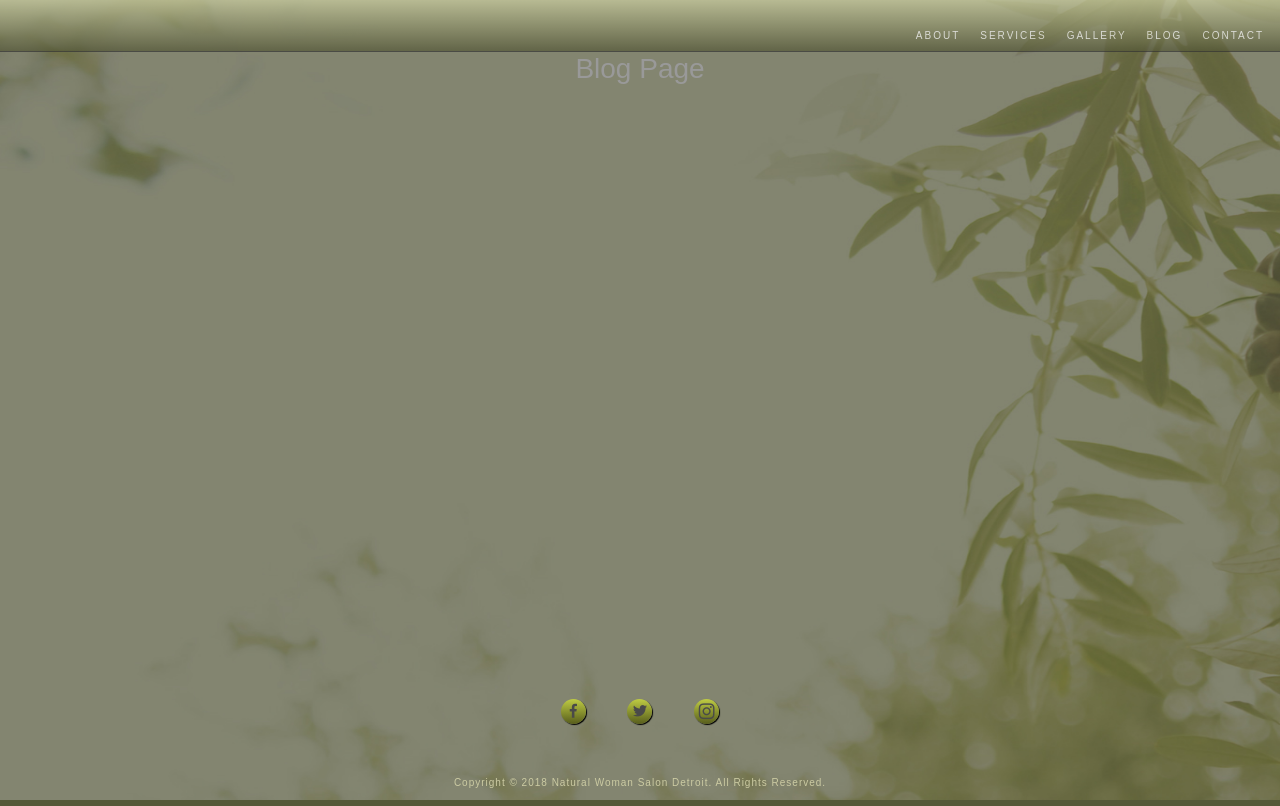
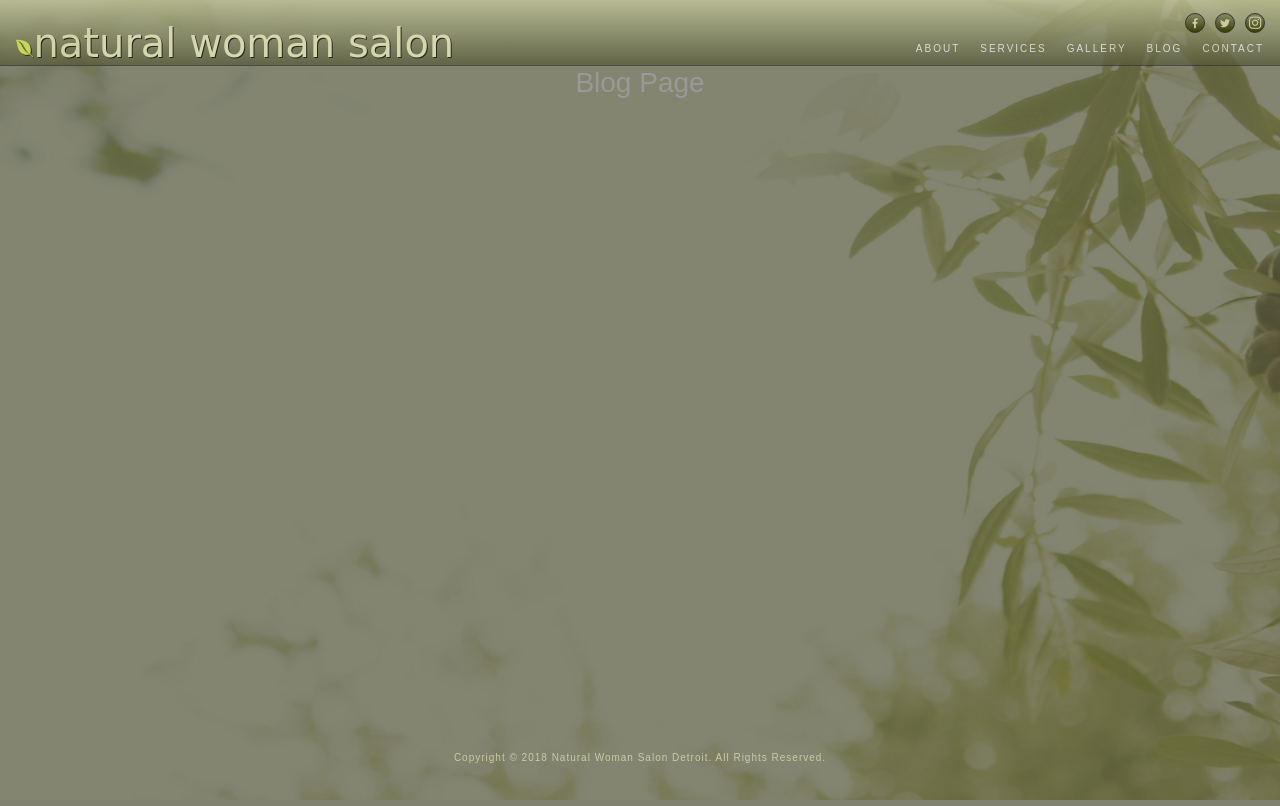
Before and after one commit to ilewis01/Natural_Woman_Salon, a Flask app: page /blog in a window 1280 px wide. Run offline with Flask 2, Linux system fonts and the light colour scheme; some libraries are stand-ins or nearby versions; some web fonts are replaced.

Commit message:
changed location of social media buttons

```diff
--- a/NaturalWomanApp/static/css/custom.css
+++ b/NaturalWomanApp/static/css/custom.css
@@ -19,7 +19,6 @@ body {
 }
 
 .navbar {
-	/*background-color: #555838;*/
 	font-family: 'Fira Sans Condensed', sans-serif;
 	opacity: 0.7;
 	border-bottom: 1px solid #333333;
@@ -35,13 +34,40 @@ body {
 	font-size: 40px;
 }
 
+.navbar-brand {
+	height:45px;
+	font-size: 20px !important;
+	text-shadow: 1px 1px black;
+}
+
+.navbar-brand p {
+	color: #fbfaca;
+	display:inline;
+	font-size: 40px;
+	padding-top: 50px;
+}
+
+.adjust-brand {
+	color: #fbfaca;
+	font-size: 40px;
+	position: relative;
+	float: left;
+}
+
+.icon-adjust {
+	color: #eafa52;
+	position: relative;
+	float: left;
+	padding-top:21px;
+}
+
 .collapse {
 	color: #ffffff;
 }
 
 .collapse li {
 	margin-left: 20px;
-	margin-top: 20px;
+	margin-top: 32px;
 	letter-spacing: 2px;
 }
 
@@ -55,7 +81,7 @@ body {
 
 .collapse a:hover {
 	text-decoration: none;
-	color: #d0ff16;
+	color: #e6fe04;
 	-webkit-transition: color 0.5s; /* Safari */
     transition: color 0.5s;
     text-shadow: 1px 1px black;
@@ -154,28 +180,33 @@ body {
 }
 
 .social-div  {
-	width: 25px;
-	height: 25px;
-	background: linear-gradient(#bfcc43, #575d1c);
+	width: 20px;
+	height: 20px;
+	background: linear-gradient(#868965, #393e05);
 	border-radius: 25px;
 	margin:auto;
 	text-align: center;
-	box-shadow: 1px 1px 1px #000000;
+	/*box-shadow: 1px 1px 1px #000000;*/
 	margin-top:75%;
+	border: 1px solid #333333;
+	-webkit-transition: background color 0.5s; /* Safari */
+    transition: color 0.5s;
 }
 
 .social-div:hover {
-	background: linear-gradient(#868965, #393e05);
+	background: linear-gradient(#bfcc43, #575d1c);
+	-webkit-transition: color background 0.5s; /* Safari */
+    transition: color 0.5s;
 }
 
 .social-a {
-	color: #4a4a49;
-	font-size: 14px;
-	line-height: 25px;
+	color: #cccba3;
+	font-size: 10px;
+	line-height: 20px;
 }
 
 .social-a:hover {
-	color: #cccba3;
+	color: #4a4a49;
 }
 
 .copyright {
@@ -183,8 +214,20 @@ body {
 	font-size: 10px;
 	text-align: center;
 	color: #cccba3;
-	margin-top:10px;
+	margin-top:30px;
 	letter-spacing: 1px;
 	position: absolute;
 	margin-top: 7%;
 }
+
+.media-wrapper {
+	position: absolute;
+	z-index: 1;
+	float: right;
+	top: 0;
+	right: 0;
+	width:90px;
+	height:20px;
+	margin-right:20px;
+	margin-top:13px;
+}
--- a/NaturalWomanApp/templates/base.html
+++ b/NaturalWomanApp/templates/base.html
@@ -43,12 +43,44 @@
 </head>
 
 <body class="base-style">
+    <div class="media-wrapper">
+        <div class="container">
+            <div class="row">
+                <div class="col-4">
+                    <a href="https://www.facebook.com/Natural-Woman-Salon-133665140595488/?ref=bookmarks" target="_blank" class="social-a">
+                        <div class="social-div">
+                            <i class="fab fa-facebook-f"></i>
+                        </div>
+                    </a>
+                </div>
+
+                <div class="col-4">
+                    <a href="#" target="_blank" class="social-a">
+                        <div class="social-div">
+                            <i class="fab fa-twitter"></i>
+                        </div>
+                    </a>
+                </div>
+
+                <div class="col-4">
+                    <a href="https://www.instagram.com/naturalwomansalon/" target="_blank" class="social-a">
+                        <div class="social-div">
+                            <i class="fab fa-instagram" style="font-size:14px; line-height:18px;"></i>
+                        </div>
+                    </a>
+                </div>
+            </div>
+        </div>
+    </div>
     <!-- Navigation -->
     <div class="">
         <nav class='navbar navbar-expand-sm' role="navigation">
             <div class="navbar-header">
                 <!-- <a href="/" class="navbar-brand"><i class="fas fa-leaf"></i>&nbspnaturl woman salon</a> -->
-                <!-- <a href="/" class="navbar-brand"><i class="fab fa-envira"></i>&nbspnaturl woman salon</a> -->
+                <a href="/" class="navbar-brand">
+                   <div class="icon-adjust"><i class="fab fa-envira"></i></div>
+                    <div class="adjust-brand">natural woman salon</div>
+                </a>
             </div>
 
             <button class="navbar-toggler" type="button" data-toggle="collapse" data-target="#navbarSupportedContent" aria-controls="navbarSupportedContent" aria-expanded="false" aria-label="Toggle navigation">
@@ -80,7 +112,7 @@
         <div class="container">
             <div class="row">
                 <div class="col-12">
-                    <div class="social-wrapper"> <!-- SOCIAL MEDIA -->
+                  <!--  <div class="social-wrapper">
                         <div class="container">
                             <div class="row">
                                 <div class="col-4">
@@ -108,7 +140,7 @@
                                 </div>
                             </div>
                         </div>
-                    </div> <!-- END SOCIAL WRAPPER -->
+                    </div> -->
 
                     <div class="">
                         <div class=""> <!-- COPYRIGHT INFORMATION -->
```
